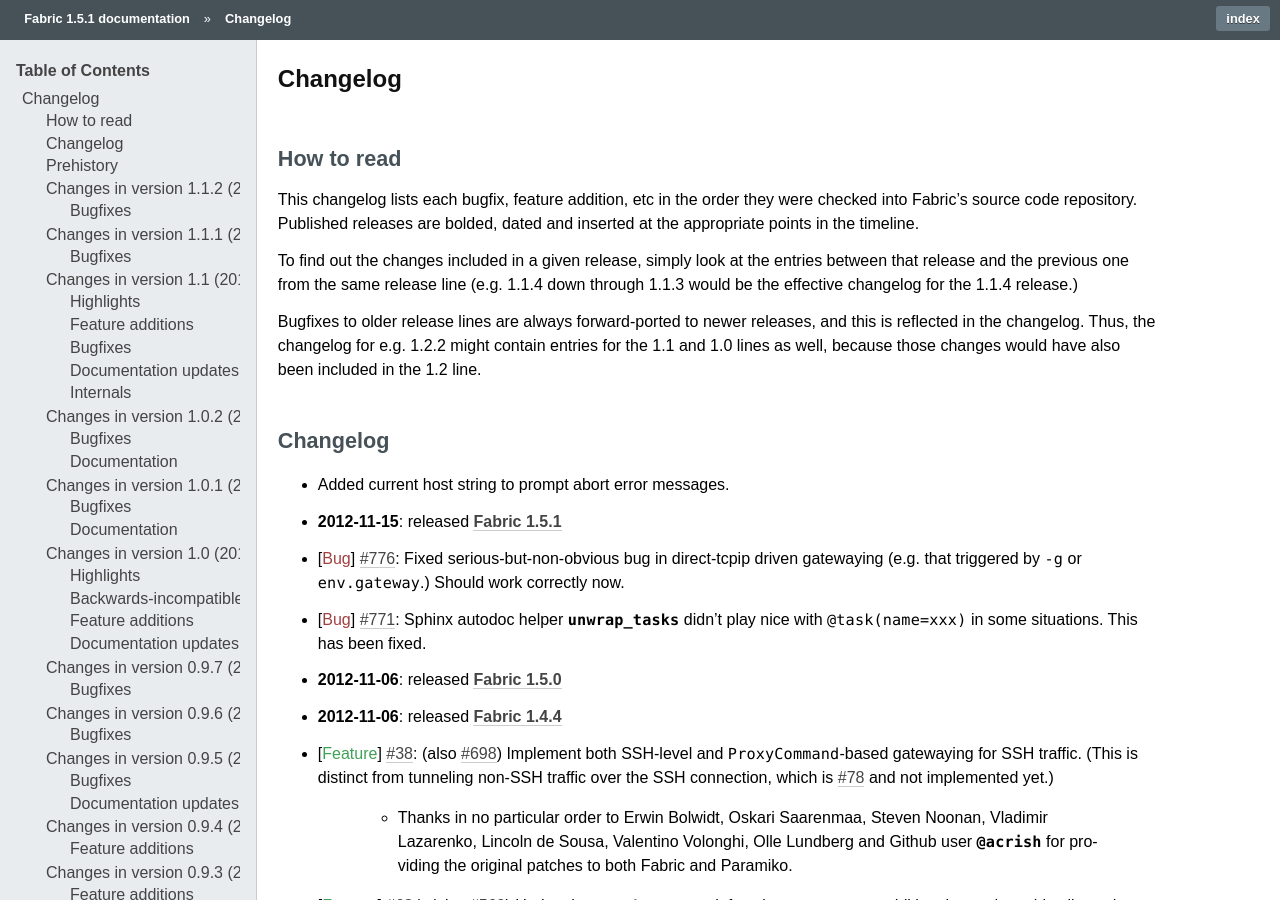
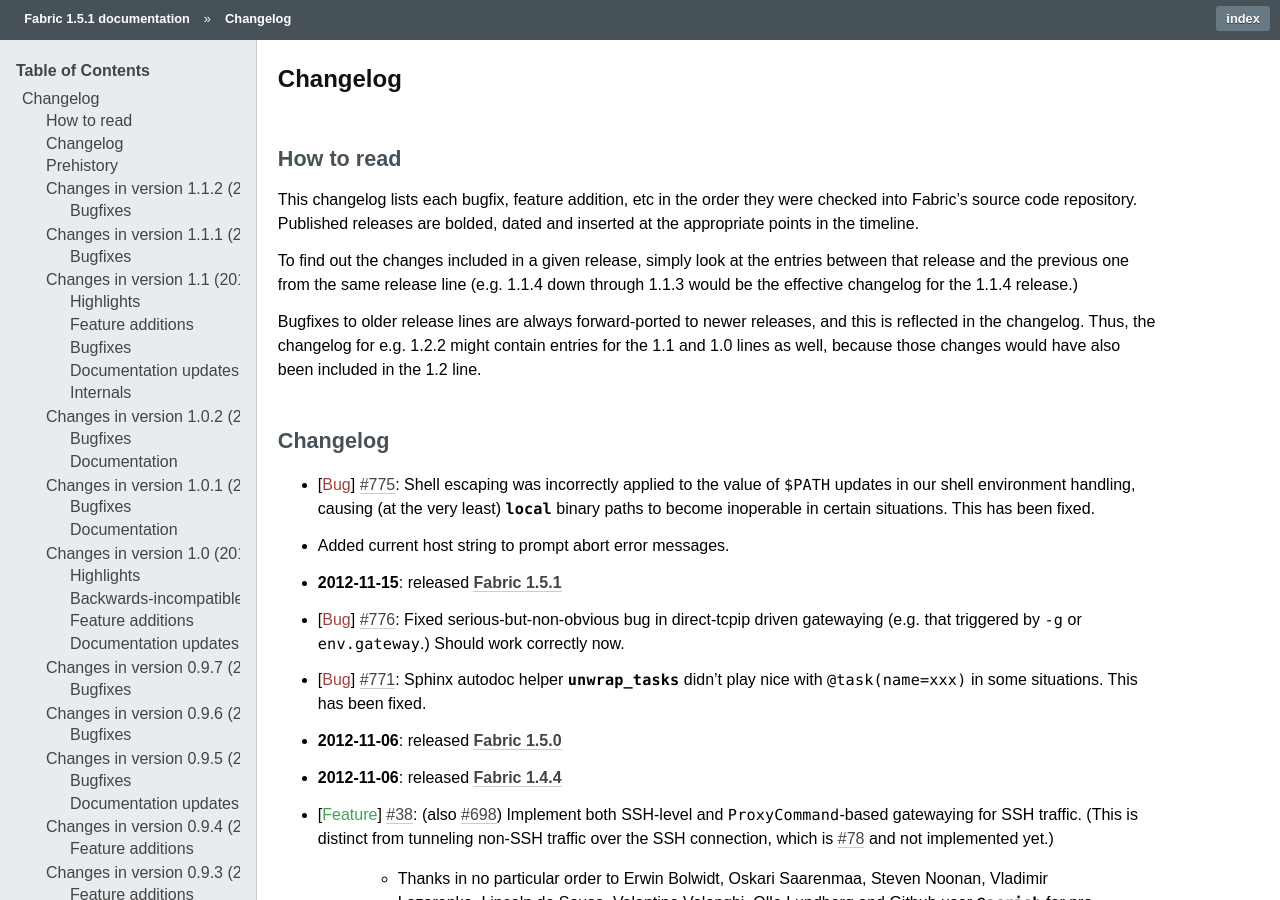
Before and after one commit to fabric/fabric, a Sphinx documentation site: the page built from docs/changelog.rst, in a window 1280 px wide and 900 px high. Built offline with Sphinx 7.4.7, drawn with Linux system fonts in a browser that asks for light colours.

Commit message:
Changelog re #775

```diff
--- a/docs/changelog.rst
+++ b/docs/changelog.rst
@@ -25,6 +25,10 @@
 Changelog
 =========
 
+* :bug:`775` Shell escaping was incorrectly applied to the value of ``$PATH``
+  updates in our shell environment handling, causing (at the very least)
+  `~fabric.operations.local` binary paths to become inoperable in certain
+  situations.  This has been fixed.
 * Added current host string to prompt abort error messages.
 * :release:`1.5.1 <2012-11-15>`
 * :bug:`776` Fixed serious-but-non-obvious bug in direct-tcpip driven
```
